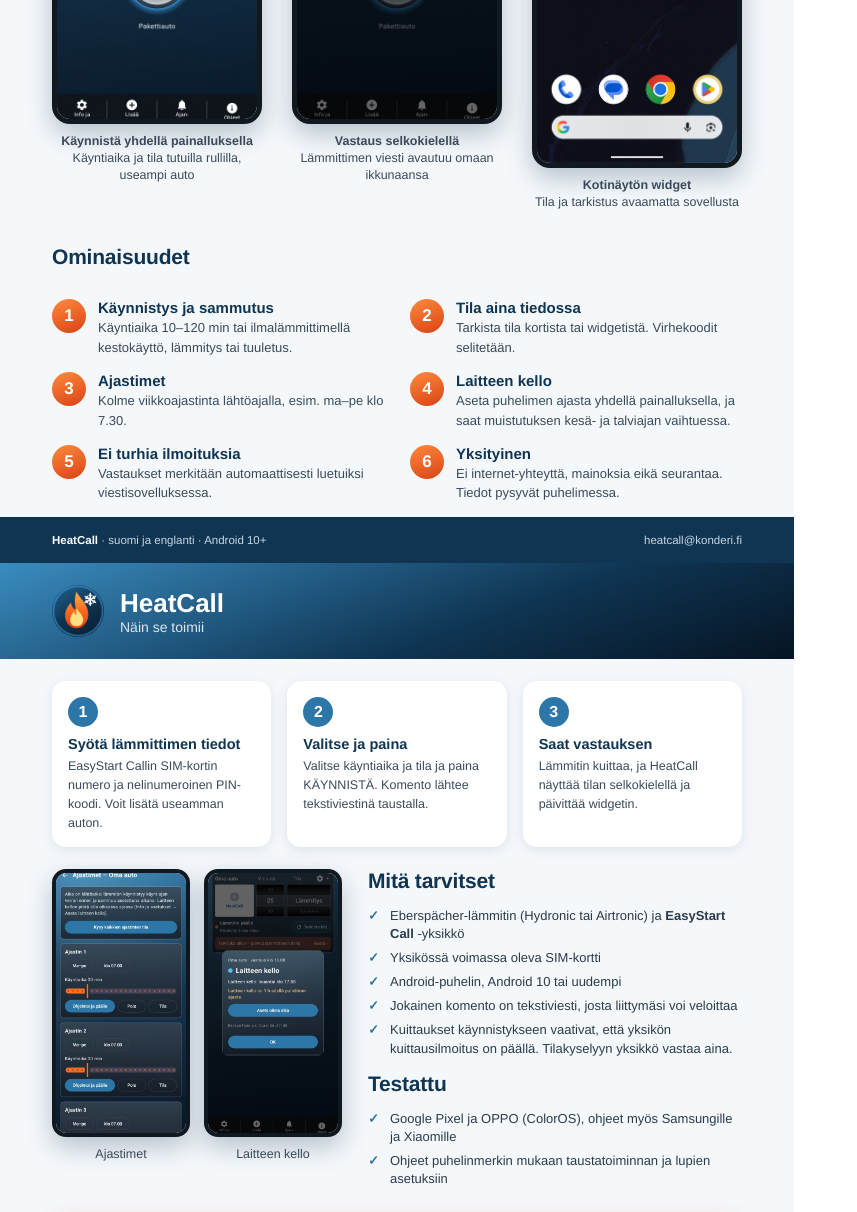
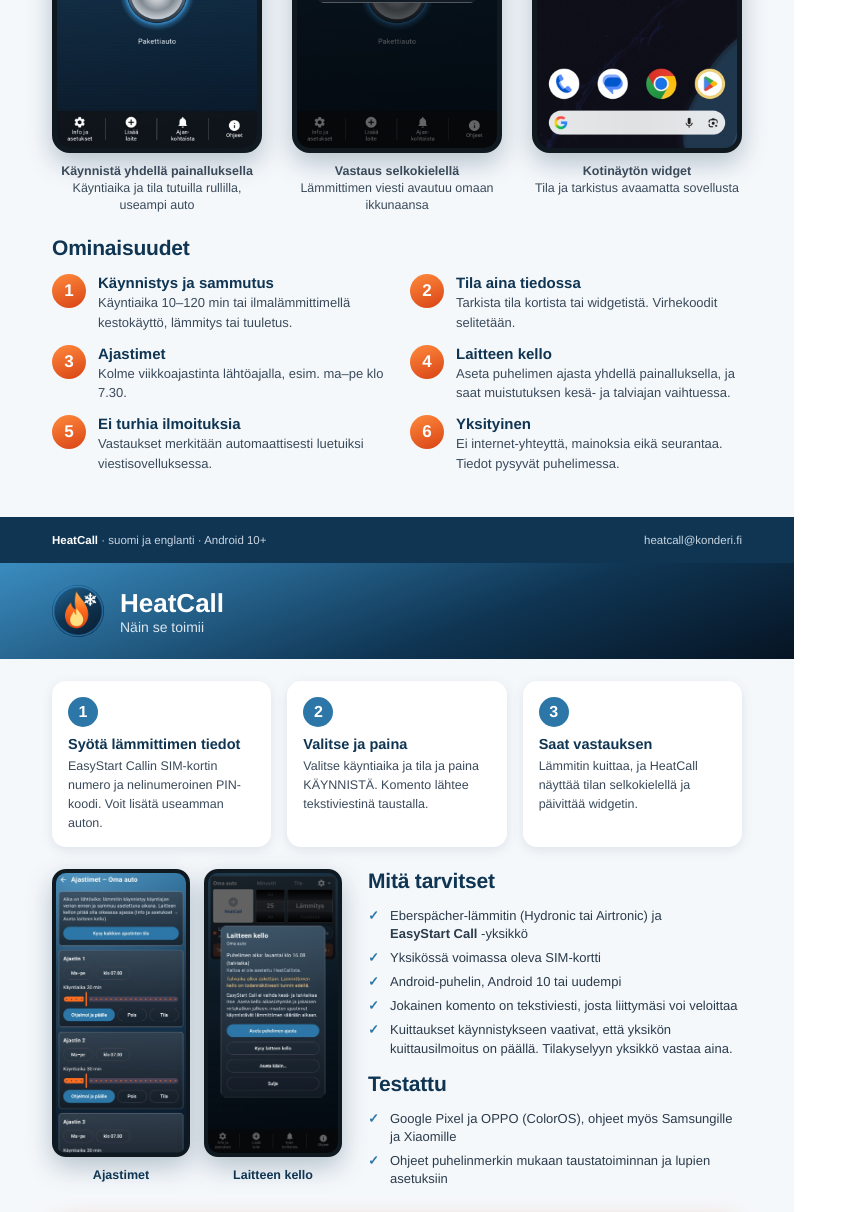
Before and after one commit to Konderi/Diesel-lammitin, a plain HTML site: page docs/esite/esite.html in a window 1280 px wide. Shown: the part 560-1772 px from the top of the page, without its empty margins (0-857 px from the left). Drawn offline with Linux system fonts and the light colour scheme.

Commit message:
Esitteen laadun parannus: yhtenäiset kuvat ja asettelu
- Kaikki kuvakaappaukset samalla rajauksella (ei tilapalkkia/eleviivaa),
  sama kuvasuhde ja tarkempi resoluutio (600x1254); CSS pakottaa saman kehyksen
- Englanninkieliset kuvat vastaavat suomenkielisiä (kaksi autoa, kestokäyttö,
  ei kellomuistutusta näkymässä, widget 24 h kellolla)
- Kuvatekstit tasattu, ominaisuuslistan väli alapalkkiin, EasyStart Call ei rivity

```diff
--- a/docs/esite/esite.html
+++ b/docs/esite/esite.html
@@ -29,13 +29,13 @@
   h2 .acc { color: #e85d1a; }
 
   /* Kuvakaappaukset */
-  .shots { position: relative; z-index: 2; display: flex; justify-content: space-between; margin-top: -26px; padding: 0 52px; }
+  .shots { position: relative; z-index: 2; display: flex; justify-content: space-between; align-items: flex-start; margin-top: -26px; padding: 0 52px; }
   .shot { width: 210px; text-align: center; }
-  .shot img { width: 210px; border-radius: 18px; border: 5px solid #101820; box-shadow: 0 10px 26px rgba(15,53,83,.28); display: block; }
-  .shot p { font-size: 12.5px; color: #3a4a5a; margin-top: 9px; line-height: 1.35; }
+  .shot img { width: 210px; height: auto; aspect-ratio: 600 / 1254; object-fit: cover; object-position: top; border-radius: 18px; border: 5px solid #101820; box-shadow: 0 10px 26px rgba(15,53,83,.28); display: block; background: #0f3553; }
+  .shot p { font-size: 12.5px; color: #3a4a5a; margin-top: 10px; line-height: 1.35; min-height: 51px; }
 
   /* Ominaisuudet */
-  .features { display: grid; grid-template-columns: 1fr 1fr; gap: 14px 26px; margin-top: 30px; }
+  .features { display: grid; grid-template-columns: 1fr 1fr; gap: 12px 26px; margin-top: 4px; }
   .f { display: flex; gap: 12px; align-items: flex-start; }
   .f .dot { flex: 0 0 34px; height: 34px; border-radius: 50%; background: linear-gradient(160deg,#ff8a3d,#d84315); color: #fff; font-weight: 800; font-size: 17px; display: flex; align-items: center; justify-content: center; }
   .f b { display: block; font-size: 15px; color: #0f3553; margin-bottom: 2px; }
@@ -60,6 +60,7 @@
   .mini { display: flex; gap: 14px; }
   .mini .shot { width: 138px; }
   .mini .shot img { width: 138px; border-radius: 14px; border-width: 4px; }
+  .mini .shot p { min-height: 0; font-weight: 600; color: #0f3553; }
 
   ul.req { list-style: none; }
   ul.req li { font-size: 13px; line-height: 1.4; color: #2b3b4b; padding-left: 22px; position: relative; margin-bottom: 6px; }
@@ -91,19 +92,19 @@
       <div>
         <h1>HeatCall</h1>
         <div class="tag">Diesel-lämmittimen ohjaus tekstiviestillä</div>
-        <div class="compat">Eberspächer EasyStart Call -yhteensopiva Android-sovellus</div>
+        <div class="compat">Eberspächer EasyStart&nbsp;Call -yhteensopiva Android-sovellus</div>
       </div>
     </div>
-    <p class="lead">Valmistajan oma EasyStart Call -sovellus lopetettiin, eikä se toimi uusissa Android-puhelimissa. HeatCall palauttaa lämmittimen kauko-ohjauksen tutulla ulkoasulla ja tuo mukanaan uusia ominaisuuksia.</p>
+    <p class="lead">Valmistajan oma EasyStart&nbsp;Call -sovellus lopetettiin, eikä se toimi uusissa Android-puhelimissa. HeatCall palauttaa lämmittimen kauko-ohjauksen tutulla ulkoasulla ja tuo mukanaan uusia ominaisuuksia.</p>
   </div>
 
   <div class="shots">
-    <div class="shot"><img src="img/s1.jpg" alt=""><p><b>Käynnistä yhdellä painalluksella</b><br>Käyntiaika ja tila tutuilla rullilla, useampi auto</p></div>
-    <div class="shot"><img src="img/s2.jpg" alt=""><p><b>Vastaus selkokielellä</b><br>Lämmittimen viesti avautuu omaan ikkunaansa</p></div>
-    <div class="shot"><img src="img/s3.jpg" alt=""><p><b>Kotinäytön widget</b><br>Tila ja tarkistus avaamatta sovellusta</p></div>
+    <div class="shot"><img src="img/fi1.jpg" alt=""><p><b>Käynnistä yhdellä painalluksella</b><br>Käyntiaika ja tila tutuilla rullilla, useampi auto</p></div>
+    <div class="shot"><img src="img/fi2.jpg" alt=""><p><b>Vastaus selkokielellä</b><br>Lämmittimen viesti avautuu omaan ikkunaansa</p></div>
+    <div class="shot"><img src="img/fi3.jpg" alt=""><p><b>Kotinäytön widget</b><br>Tila ja tarkistus avaamatta sovellusta</p></div>
   </div>
 
-  <div class="section" style="margin-top:34px">
+  <div class="section" style="margin-top:22px">
     <h2>Ominaisuudet</h2>
     <div class="features">
       <div class="f"><div class="dot">1</div><div><b>Käynnistys ja sammutus</b><span>Käyntiaika 10–120 min tai ilmalämmittimellä kestokäyttö, lämmitys tai tuuletus.</span></div></div>
@@ -136,13 +137,13 @@
   <div class="section" style="margin-top:22px">
     <div class="two">
       <div class="mini">
-        <div class="shot"><img src="img/s4.jpg" alt=""><p>Ajastimet</p></div>
-        <div class="shot"><img src="img/s5.jpg" alt=""><p>Laitteen kello</p></div>
+        <div class="shot"><img src="img/fi4.jpg" alt=""><p>Ajastimet</p></div>
+        <div class="shot"><img src="img/fi5.jpg" alt=""><p>Laitteen kello</p></div>
       </div>
       <div style="flex:1">
         <h2>Mitä tarvitset</h2>
         <ul class="req">
-          <li>Eberspächer-lämmitin (Hydronic tai Airtronic) ja <b>EasyStart Call</b> -yksikkö</li>
+          <li>Eberspächer-lämmitin (Hydronic tai Airtronic) ja <b>EasyStart&nbsp;Call</b> -yksikkö</li>
           <li>Yksikössä voimassa oleva SIM-kortti</li>
           <li>Android-puhelin, Android 10 tai uudempi</li>
           <li>Jokainen komento on tekstiviesti, josta liittymäsi voi veloittaa</li>
```
Also changed, not shown: docs/esite/esite-en-fi.html (+20 -19 lines), docs/esite/img/en1.jpg, docs/esite/img/en2.jpg, docs/esite/img/en3.jpg, docs/esite/img/en4.jpg, docs/esite/img/en5.jpg, docs/esite/img/fi1.jpg (added), docs/esite/img/fi2.jpg (added), docs/esite/img/fi3.jpg (added), docs/esite/img/fi4.jpg (added), docs/esite/img/fi5.jpg (added), docs/esite/img/s1.jpg (deleted), docs/esite/img/s2.jpg (deleted), docs/esite/img/s3.jpg (deleted), 3 more files, 2 other files.
